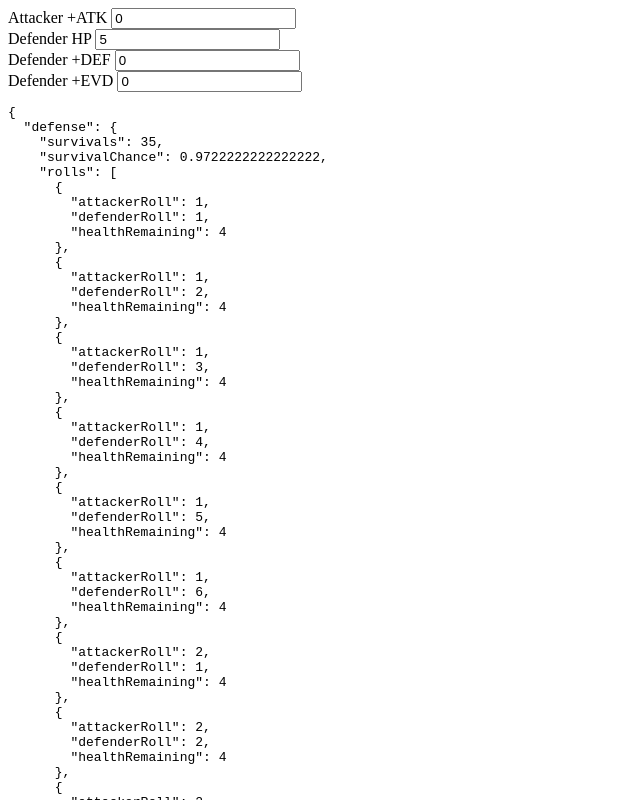
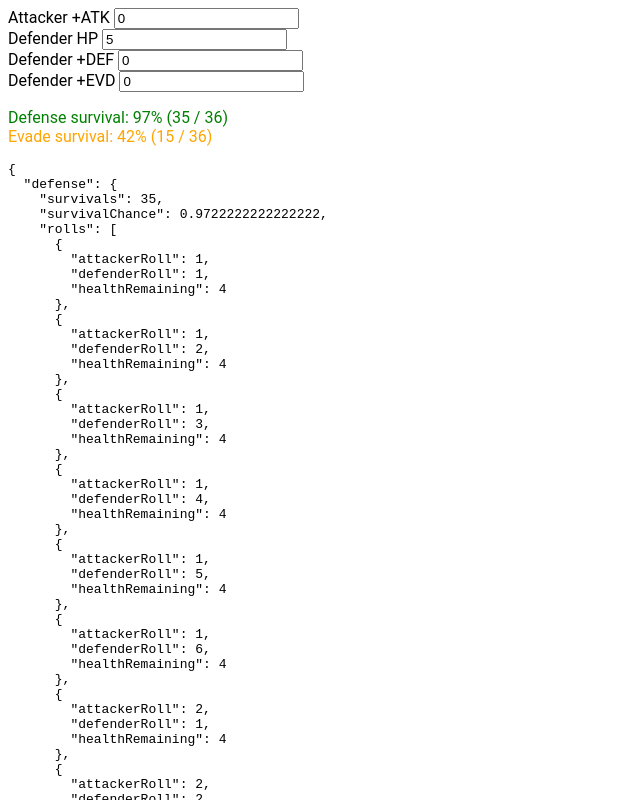
Before and after one commit to itsMapleLeaf/oj-calc, a Preact app: page / in a window 1280 px wide. Shown: the top 800 px of the page, without its empty margins (0-640 px from the left). Built offline with nearby package versions, Linux system fonts and the light colour scheme.

Commit message:
show survival chance per scenario + some styling

```diff
--- a/src/App.tsx
+++ b/src/App.tsx
@@ -1,6 +1,6 @@
 import { h } from "preact"
 import FormField from "./FormField"
-import { getRolls } from "./rollSimulation"
+import { getRolls, ScenarioResult } from "./rollSimulation"
 import useForm from "./useForm"
 import useNumberInput from "./useNumberInput"
 
@@ -14,8 +14,20 @@ export default function App() {
 
   const rolls = getRolls(values)
 
+  const formatResultChance = (result: ScenarioResult) => {
+    const percent = Math.round(result.survivalChance * 100)
+    const fraction = `(${result.survivals} / ${result.rolls.length})`
+    return `${percent}% ${fraction}`
+  }
+
+  const chanceColor = (chance: number) => {
+    if (chance > 0.5) return "green"
+    if (chance > 0.25) return "orange"
+    return "red"
+  }
+
   return (
-    <main>
+    <main style={{ fontFamily: "Roboto, sans-serif" }}>
       <FormField
         label="Attacker +ATK"
         type="number"
@@ -37,6 +49,15 @@ export default function App() {
         {...fields.defenderEvade.bind}
       />
 
+      <p>
+        <div style={{ color: chanceColor(rolls.defense.survivalChance) }}>
+          Defense survival: {formatResultChance(rolls.defense)}
+        </div>
+        <div style={{ color: chanceColor(rolls.evade.survivalChance) }}>
+          Evade survival: {formatResultChance(rolls.evade)}
+        </div>
+      </p>
+
       <pre>{JSON.stringify(rolls, null, 2)}</pre>
     </main>
   )
```
